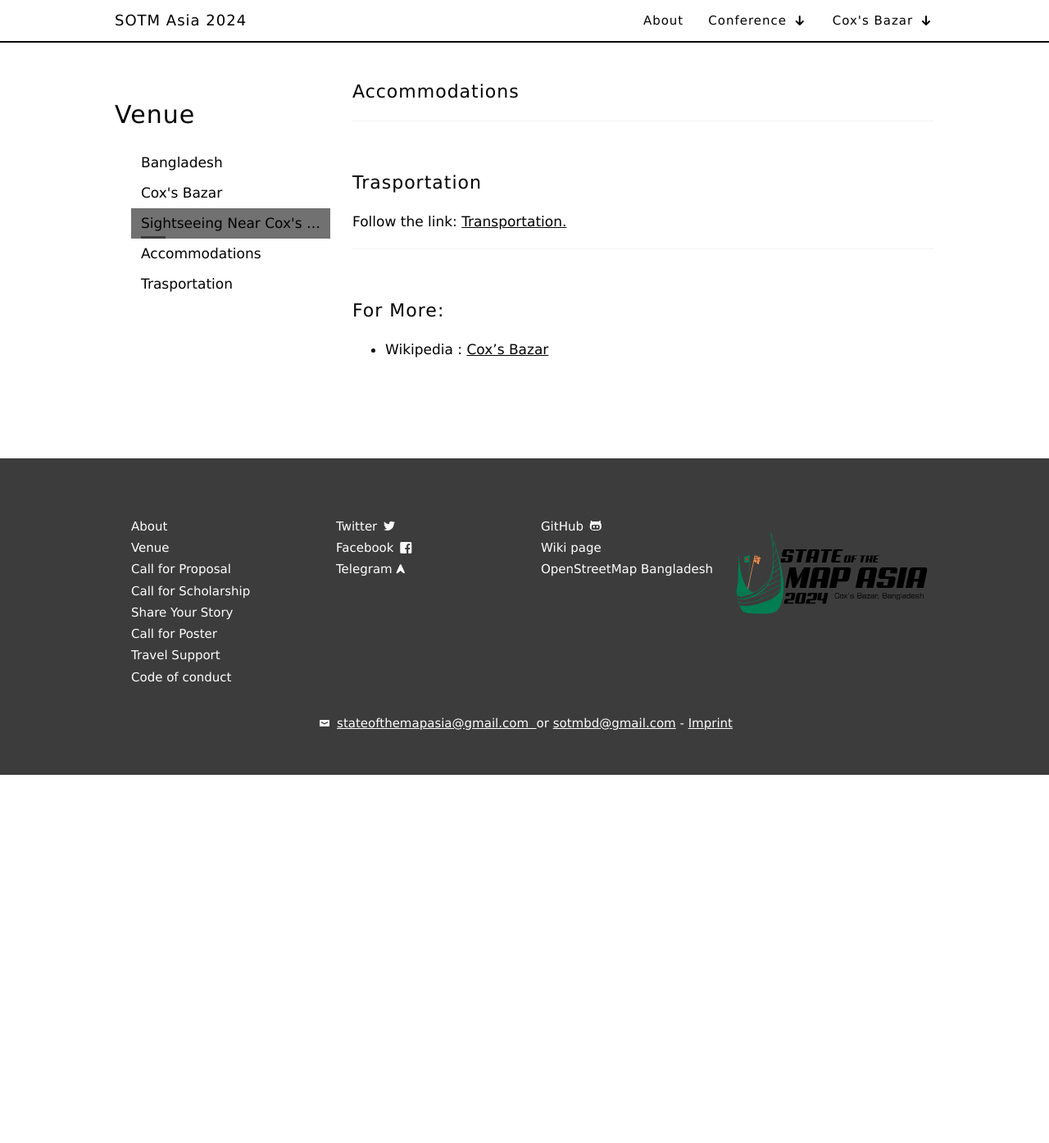
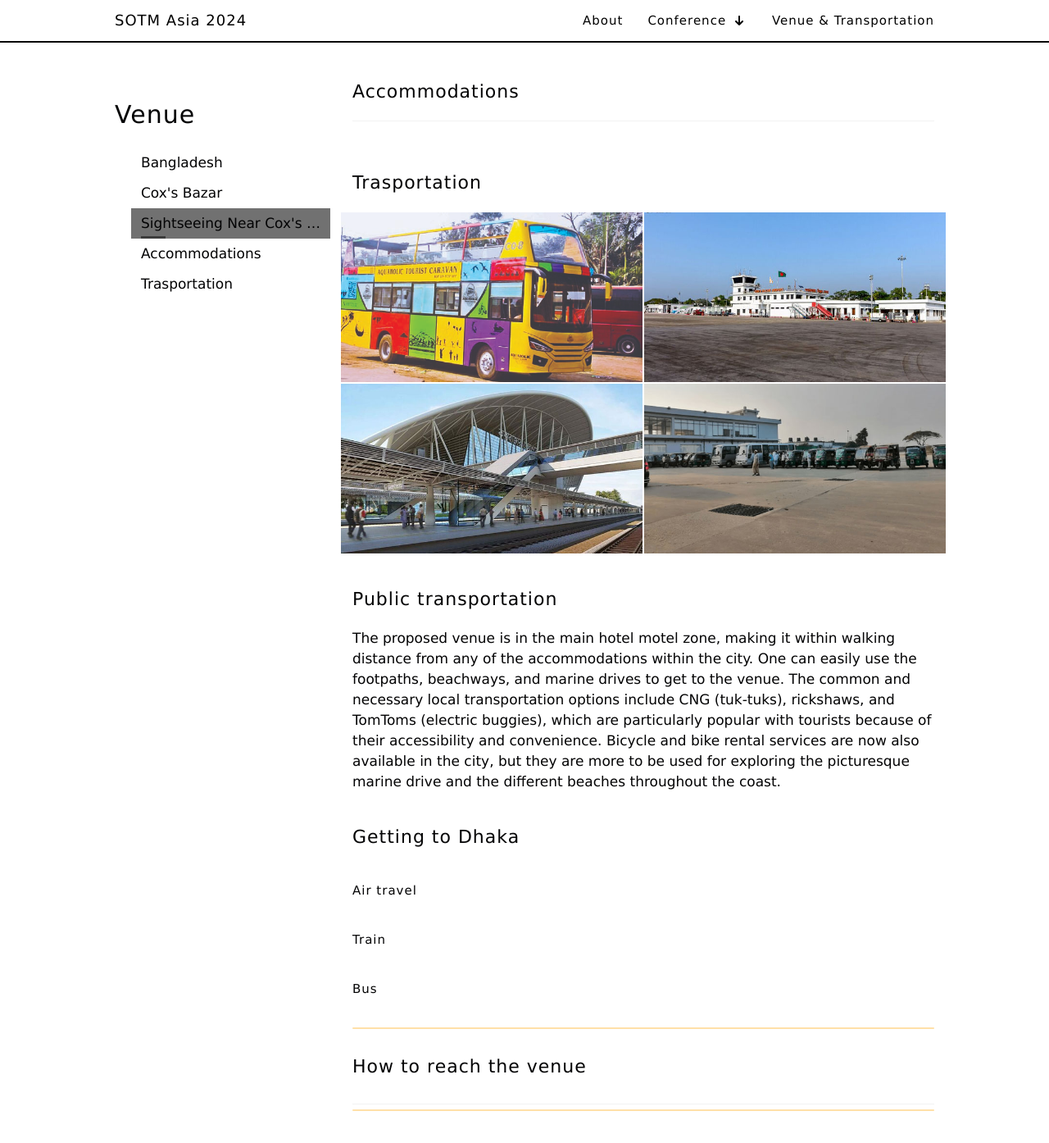
Before and after one commit to sotm-asia/sotm-asia-2024-website, a Jekyll site: the page built from coxsbazar/index.md, in a window 1280 px wide and 1400 px high, scrolled down 4184 px. Shown: the top 1394 px of the window at 82% size. Built offline with Jekyll 4.4.1, drawn with Linux system fonts in a browser that asks for light colours; before the commit the page ends 5129 px from its top, so only the background shows below that; some of the changed text lies outside the part shown.

```diff
--- a/_includes/footer.html
+++ b/_includes/footer.html
@@ -7,7 +7,7 @@
           </div>
           <nav class="col3 pad2x">
             <a class="block" href="{{site.baseurl}}/about"block>About</a>
-            <a class="block" href="{{site.baseurl}}/coxsbazar">Venue</a>
+            <a class="block" href="{{site.baseurl}}/coxsbazar">Venue &amp; Transportation</a>
             <!-- <a class="block" href="{{site.baseurl}}/transport">Transportation</a> -->
             <a class="block" href="{{site.baseurl}}/call4proposal">Call for Proposal</a>
             <a class="block" href="{{site.baseurl}}/call4scholarship">Call for Scholarship</a>
--- a/_includes/nav.html
+++ b/_includes/nav.html
@@ -27,15 +27,15 @@
                          <li><a class="{% if page.url contains '/call4poster' %}active{% endif %}" href="{{site.baseurl}}/call4poster">Call for Posters</a></li>
                       </ul>
                   </li>
-                  <li class="nav-item dropdown btn-hover navbar-main-collapse">
+                  <!-- <li class="nav-item dropdown btn-hover navbar-main-collapse">
                     <a class="nav-link page-scroll" data-toggle="dropdown" href="">Cox's Bazar <i class="icon down animated"></i></a>
                     <ul class="nav navbar-nav dropdown-menu">
                        <li><a class="{% if page.url contains '/coxsbazar' %}active{% endif %}" href="{{site.baseurl}}/coxsbazar">Venue</a></li>
                        <li><a class="{% if page.url contains '/transport' %}active{% endif %}" href="{{site.baseurl}}/transport">Transportation</a></li>
                     </ul>
-                </li>
+                </li> -->
 
-                  <!-- <li><a class="{% if page.url contains '/coxsbazar' %}active{% endif %}" href="{{site.baseurl}}/coxsbazar"> &amp; </a></li> -->
+                  <li><a class="{% if page.url contains '/coxsbazar' %}active{% endif %}" href="{{site.baseurl}}/coxsbazar">Venue &amp; Transportation</a></li>
 
 
 
--- a/coxsbazar/index.md
+++ b/coxsbazar/index.md
@@ -88,7 +88,43 @@
 <hr>
 <h2 id='transport'>Trasportation</h2>
 
-Follow the link: [Transportation.]({{site.baseurl}}/transport)
+<div class="row">
+  <div class="column">
+    <img src="/img/Coxs_Tourist_bus.jpg" style="hight:300px">
+  </div>
+  <div class="column">
+    <img src="/img/800px-Airport.jpg"  style="hight:300px">
+  </div><br/>
+  <div class="column">
+    <img src="/img/800px-Railstation1.jpg" style="hight:300px" >
+  </div>
+  <div class="column">
+    <img src="/img/794px-Transport_coxs.jpg" style="hight:300px">
+  </div>
+</div>
+<h2 id='transportation'>Public transportation</h2>
+The proposed venue is in the main hotel motel zone, making it within walking distance from any of the accommodations within the city. One can easily use the footpaths, beachways, and marine drives to get to the venue. The common and necessary local transportation options include CNG (tuk-tuks), rickshaws, and TomToms (electric buggies), which are particularly popular with tourists because of their accessibility and convenience. Bicycle and bike rental services are now also available in the city, but they are more to be used for exploring the picturesque marine drive and the different beaches throughout the coast.
+
+
+   <div class='col12  keyline-bottom-thick contain space-top4'>
+      <div class='space-bottom2 clearfix'>
+         <h2 class='space-bottom1'>Getting to Dhaka</h2>
+
+        <h3>Air travel</h3>
+
+        <h3>Train</h3>
+
+        <h3>Bus</h3>
+
+      </div>
+  </div>
+
+   <div class='col12  keyline-bottom-thick contain space-top4'>
+      <div class='space-bottom2 clearfix'>
+         <h2 class='space-bottom1'>How to reach the venue</h2>
+
+      </div>
+   </div>
 
 <hr>
 
```
Also changed, not shown: transport/index.md (deleted, +0 -47 lines).
